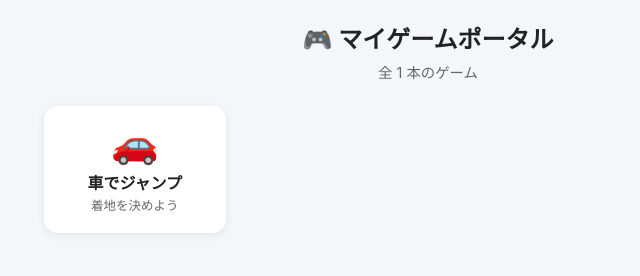
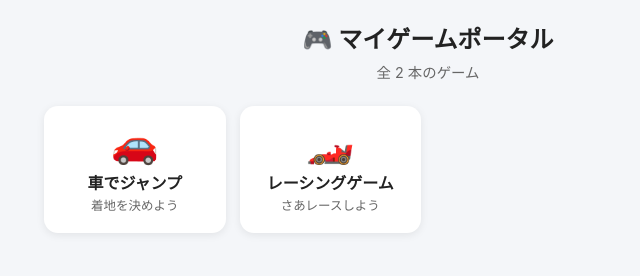
Before and after one commit to fuutakugames/my-games, a plain HTML site: page index.html in a window 1280 px wide. Shown: the whole page, without its empty margins (212-852 px from the left). Drawn offline with Linux system fonts and the light colour scheme.

Commit message:
Update index.html

```diff
--- a/index.html
+++ b/index.html
@@ -87,6 +87,12 @@
       <div class="desc">着地を決めよう</div>
     </a>
 
+    <a class="card" href="games/race.html">
+      <div class="icon">🏎️</div>
+      <div class="title">レーシングゲーム</div>
+      <div class="desc">さあレースしよう</div>
+    </a>
+
     <!--
     【追加用テンプレート：下の5行をコピーして上に貼り付けて使います】
     <a class="card" href="games/ファイル名.html">
```
